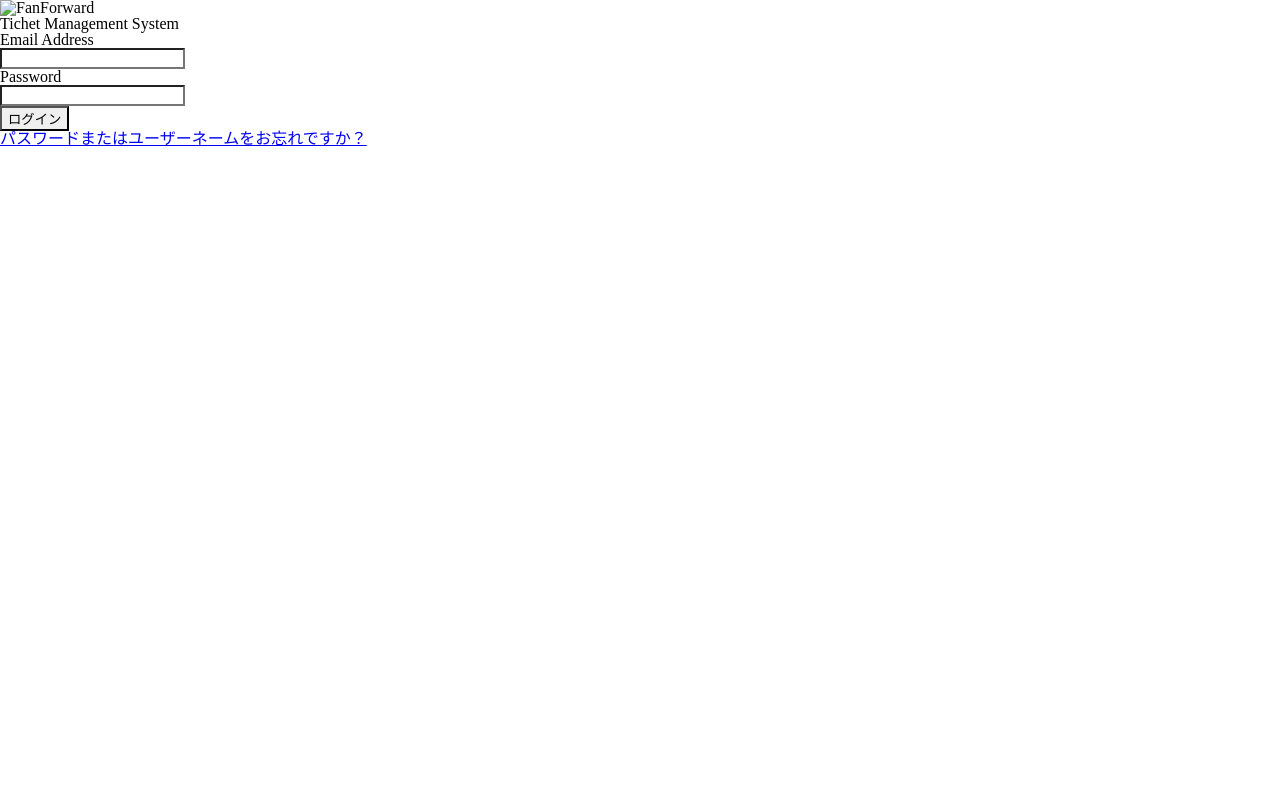
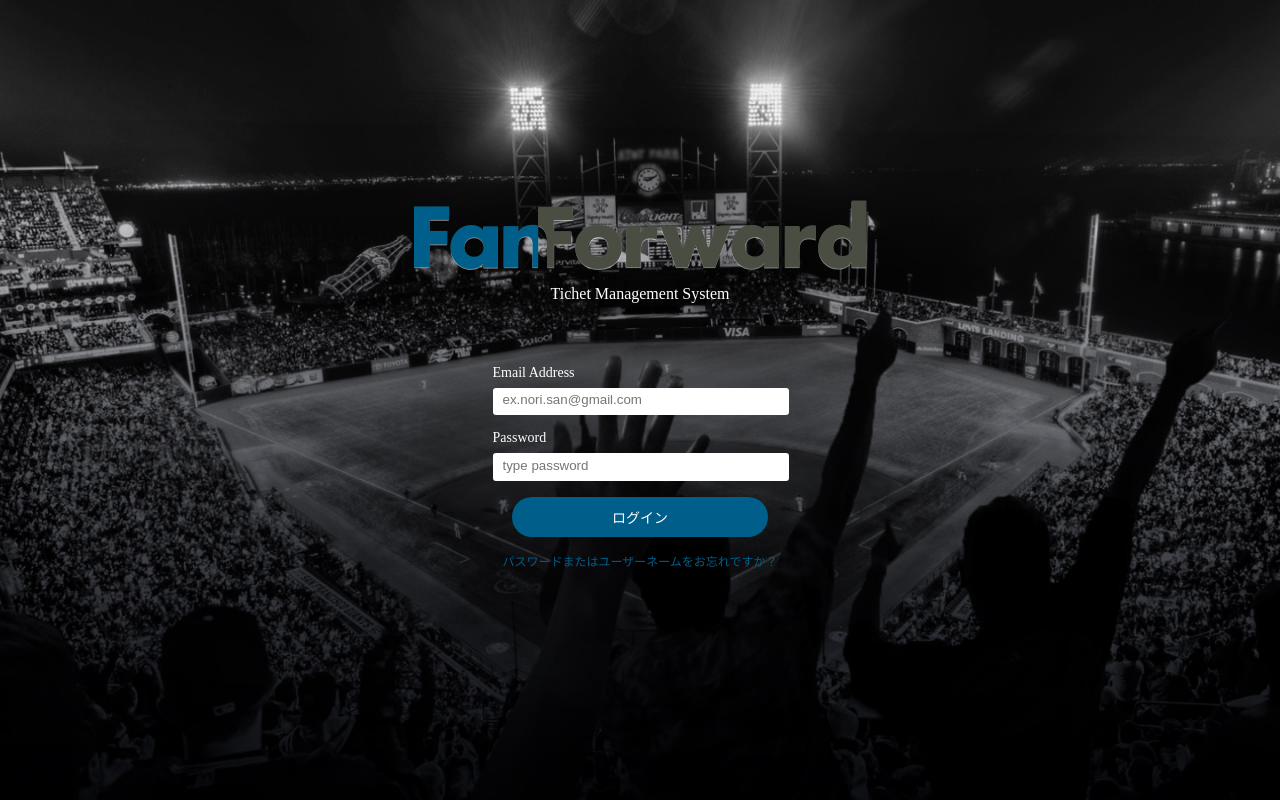
Before and after one commit to kaorukawamoto/management_system, a website: page tms_00.html in a window 1280 px wide. Drawn offline with nearby package versions, Linux system fonts and the light colour scheme.

Commit message:
tms00作成

```diff
--- a/sass/_reset.scss
+++ b/sass/_reset.scss
@@ -74,6 +74,8 @@ input, button, textarea, select {
   -moz-appearance: none;
   appearance: none;
   outline: none;
+  border:none;
+  background-color:inherit;
 }
 /*searchリセット*/
 input[type="search"] {
--- a/sass/_tms00.scss
+++ b/sass/_tms00.scss
@@ -1,3 +1,87 @@
 @charset "utf-8";
 
+$top_blue01:#005E8A;
+
 /*toppage css*/
+
+.top-bg{
+	color:#fff;
+	background-image:url("../img/tms00/back.jpg");
+	background-repeat:no-repeat;
+	background-size:cover;
+	background-position:center top;
+	width:100%;
+	height:100%;
+	margin:auto;
+	text-align:center;
+	position:relative;
+	.inner{
+		position:absolute;
+		top:0;
+		bottom:0;
+		left:0;
+		right:0;
+		margin:auto;
+		width:453px;
+		height:400px;
+		.logo{
+			background-image:url("../img/logo_ff.png");
+			background-repeat: no-repeat;
+			background-size:contain;
+			background-position: center top;
+			width:inherit;
+			height:70px;
+			margin-bottom: 1rem;
+		}
+		.postform{
+			width:295px;
+			margin: 4rem auto 0 auto;
+			p{
+				font-size: 14px;
+				text-align: left;
+				margin-bottom:0.5rem;
+			}
+			.input{
+				display: block;
+				background-color:#fff;
+				border-radius:3px;
+				width:280px;
+				height:21px;
+				margin-bottom:1rem;
+				padding:0.2rem 0.5rem;
+				text-align: left;
+			}
+		}
+		.loginbtn{
+			input{
+				background-color: $top_blue01;
+				width:256px;
+				height:40px;
+				color:#fff;
+				border-radius:24px;
+				margin:0 auto 1rem auto;
+				line-height: 40px;
+				color:#fff;
+				color:#fff;
+				font-size: 14px;
+				&:hover{
+					cursor: pointer;
+					background-color:#fff;
+					color:$top_blue01;
+					font-weight: bold;
+				}
+			}
+		}
+	}
+	p{
+		font-size: 16px;
+	}
+	.passQuestion{
+		text-decoration: none;
+		color:$top_blue01;
+		font-size: 12px;
+		&:hover{
+			color:#fff;
+		}
+	}
+}
--- a/tms_00.html
+++ b/tms_00.html
@@ -8,12 +8,6 @@
 <meta name="description" content="">
 <meta name="keywords" content="">
 <meta name="viewport" content="width=device-width, initial-scale=1">
-<!--Bootstrap4導入用-->
-<!-- <link rel="stylesheet" href="https://maxcdn.bootstrapcdn.com/bootstrap/4.0.0-alpha.6/css/bootstrap.min.css" integrity="sha384-rwoIResjU2yc3z8GV/NPeZWAv56rSmLldC3R/AZzGRnGxQQKnKkoFVhFQhNUwEyJ" crossorigin="anonymous">
-<script src="https://code.jquery.com/jquery-3.1.1.slim.min.js" integrity="sha384-A7FZj7v+d/sdmMqp/nOQwliLvUsJfDHW+k9Omg/a/EheAdgtzNs3hpfag6Ed950n" crossorigin="anonymous"></script>
-<script src="https://cdnjs.cloudflare.com/ajax/libs/tether/1.4.0/js/tether.min.js" integrity="sha384-DztdAPBWPRXSA/3eYEEUWrWCy7G5KFbe8fFjk5JAIxUYHKkDx6Qin1DkWx51bBrb" crossorigin="anonymous"></script>
-<script src="https://maxcdn.bootstrapcdn.com/bootstrap/4.0.0-alpha.6/js/bootstrap.min.js" integrity="sha384-vBWWzlZJ8ea9aCX4pEW3rVHjgjt7zpkNpZk+02D9phzyeVkE+jo0ieGizqPLForn" crossorigin="anonymous"></script> -->
-<!--Bootstrap4導入用-->
 <!--jQuery-->
 <script src="https://ajax.googleapis.com/ajax/libs/jquery/1.8.3/jquery.min.js"></script>
 <!--jQuery-->
@@ -23,16 +17,26 @@
 
 	<body>
 		<div class="top-bg">
-			<h1><img src="./img/logo.png" alt="FanForward"></h1>
-			<p>Tichet Management System</p>
-			<form method="post" action="">
-				<p>Email Address</p>
-				<input type="text" name="email">
-				<p>Password</p>
-				<input type="text" name="password">
-				<p><input type="submit" value="ログイン"></p>
-			</form>
-			<a href="/" target="_self">パスワードまたはユーザーネームをお忘れですか？</a>
+			<div class="inner">
+				<h1 class="logo"></h1>
+				<p>Tichet Management System</p>
+				<div class="postform">
+					<form method="post" action="">
+						<p>Email Address</p>
+						<div class="input">
+							<input type="text" name="email" value="" placeholder="ex.nori.san@gmail.com">
+						</div>
+						<p>Password</p>
+						<div class="input">
+							<input type="text" name="password" value="" placeholder="type password">
+						</div>
+						<div class="loginbtn">
+							<input type="submit" value="ログイン">
+						</div>
+					</form>
+				</div>
+				<a href="/" target="_self" class="passQuestion">パスワードまたはユーザーネームをお忘れですか？</a>
+			</div>
 		</div>
 	</body>
 
```
Also changed, not shown: css/style.css.
